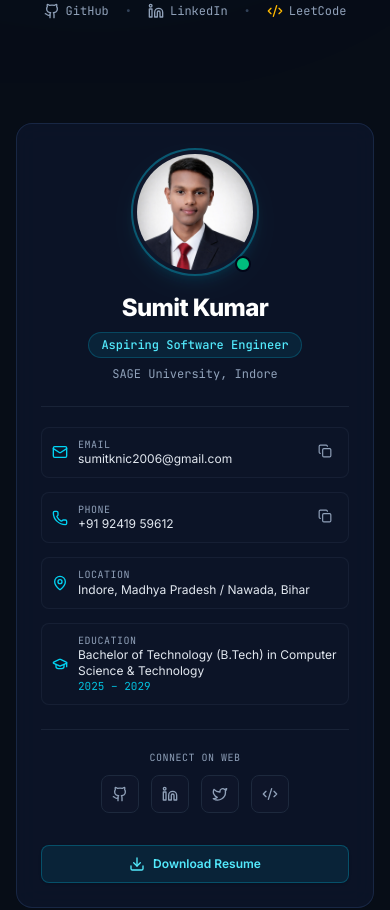
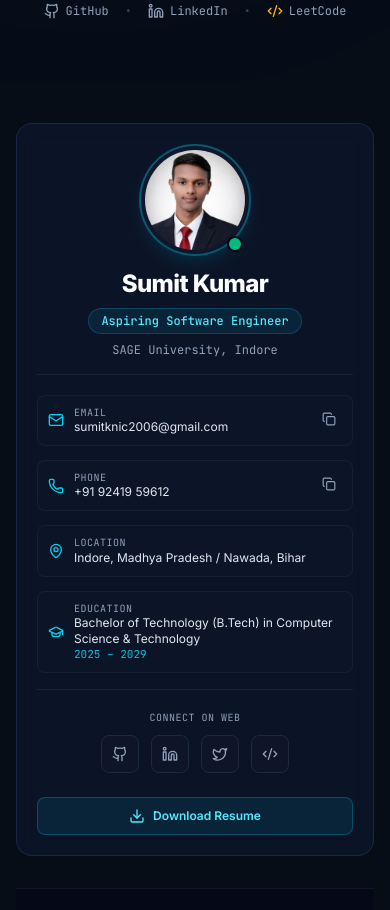
Before and after one commit to sumitknic2006-wq/Portfolio, a React (Vite) app in the folder frontend/: page / in a window 390 px wide. Shown: the part 980-1890 px from the top of the page. Built offline with nearby package versions, Linux system fonts and the light colour scheme.

Commit message:
fix: make left sidebar card sticky/fixed while right content scrolls until footer

```diff
--- a/frontend/src/layouts/Sidebar.jsx
+++ b/frontend/src/layouts/Sidebar.jsx
@@ -15,12 +15,12 @@ export default function Sidebar() {
   };
 
   return (
-    <aside className="w-full lg:w-[320px] shrink-0">
-      <div className="glass-panel p-6 sm:p-7 rounded-2xl sticky top-24 space-y-6 glow-card">
+    <aside className="w-full lg:w-[320px] xl:w-[340px] shrink-0 self-stretch">
+      <div className="glass-panel p-5 sm:p-6 rounded-2xl sticky top-20 space-y-4 sm:space-y-5 glow-card max-h-[calc(100vh-5.5rem)] overflow-y-auto [scrollbar-width:none] [-ms-overflow-style:none] [&::-webkit-scrollbar]:hidden">
         {/* Profile Avatar & Status */}
         <div className="flex flex-col items-center text-center">
-          <div className="relative mb-4 group">
-            <div className="w-32 h-32 rounded-full overflow-hidden border-2 border-cyan-500/40 p-1 bg-slate-900 shadow-lg shadow-cyan-500/10">
+          <div className="relative mb-3 group">
+            <div className="w-28 h-28 sm:w-32 sm:h-32 rounded-full overflow-hidden border-2 border-cyan-500/40 p-1 bg-slate-900 shadow-lg shadow-cyan-500/10">
               <img
                 src={profileData.avatar}
                 alt={profileData.name}
--- a/frontend/src/pages/HomePage.jsx
+++ b/frontend/src/pages/HomePage.jsx
@@ -18,8 +18,8 @@ export default function HomePage() {
 
       {/* Main Central Presentation */}
       <div className="max-w-7xl mx-auto px-4 sm:px-6 lg:px-8 py-10">
-        <div className="flex flex-col xl:flex-row items-start gap-8 lg:gap-10">
-          {/* Day09 Profile Sidebar (Sticky on XL screens) */}
+        <div className="flex flex-col lg:flex-row items-stretch gap-8 lg:gap-10 relative">
+          {/* Day09 Profile Sidebar (Sticky on desktop) */}
           <Sidebar />
 
           {/* Core Content Feed */}
--- a/frontend/src/styles/globals.css
+++ b/frontend/src/styles/globals.css
@@ -58,7 +58,7 @@
     color: var(--text-primary);
     font-family: var(--font-sans);
     min-height: 100vh;
-    overflow-x: hidden;
+    overflow-x: clip;
     transition: background-color 0.25s ease, color 0.25s ease;
   }
 
```
